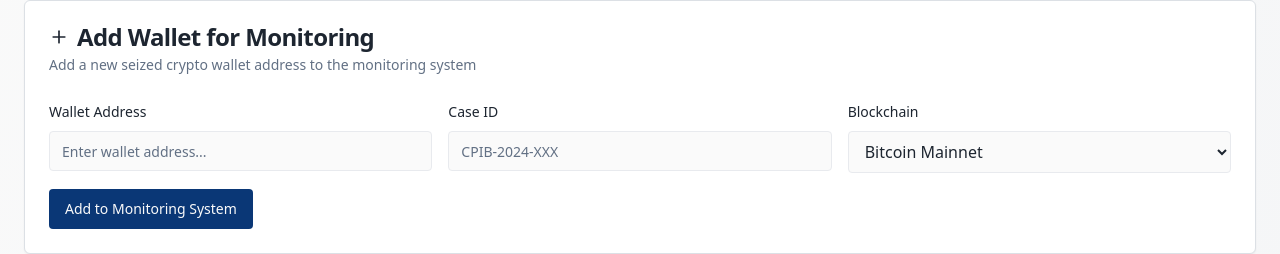
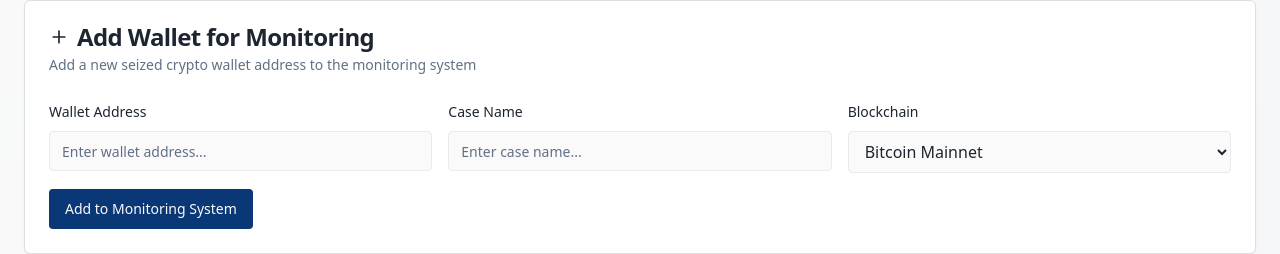
Before and after one commit to Kshitij0O7/sentinel-crypto-watch, a React (Vite) app: page / in a window 1280 px wide. Shown: the part 362-616 px from the top of the page. Built offline with nearby package versions, Linux system fonts and the light colour scheme.

Commit message:
Replace Case ID with Name
Replace "Case ID" with "Case Name" on the landing page for clarity.

```diff
--- a/src/components/MonitoringDashboard.tsx
+++ b/src/components/MonitoringDashboard.tsx
@@ -183,10 +183,10 @@ const MonitoringDashboard = () => {
               />
             </div>
             <div className="space-y-2">
-              <Label htmlFor="caseId">Case ID</Label>
+              <Label htmlFor="caseId">Case Name</Label>
               <Input
                 id="caseId"
-                placeholder="CPIB-2024-XXX"
+                placeholder="Enter case name..."
                 value={newCaseId}
                 onChange={(e) => setNewCaseId(e.target.value)}
               />
```
